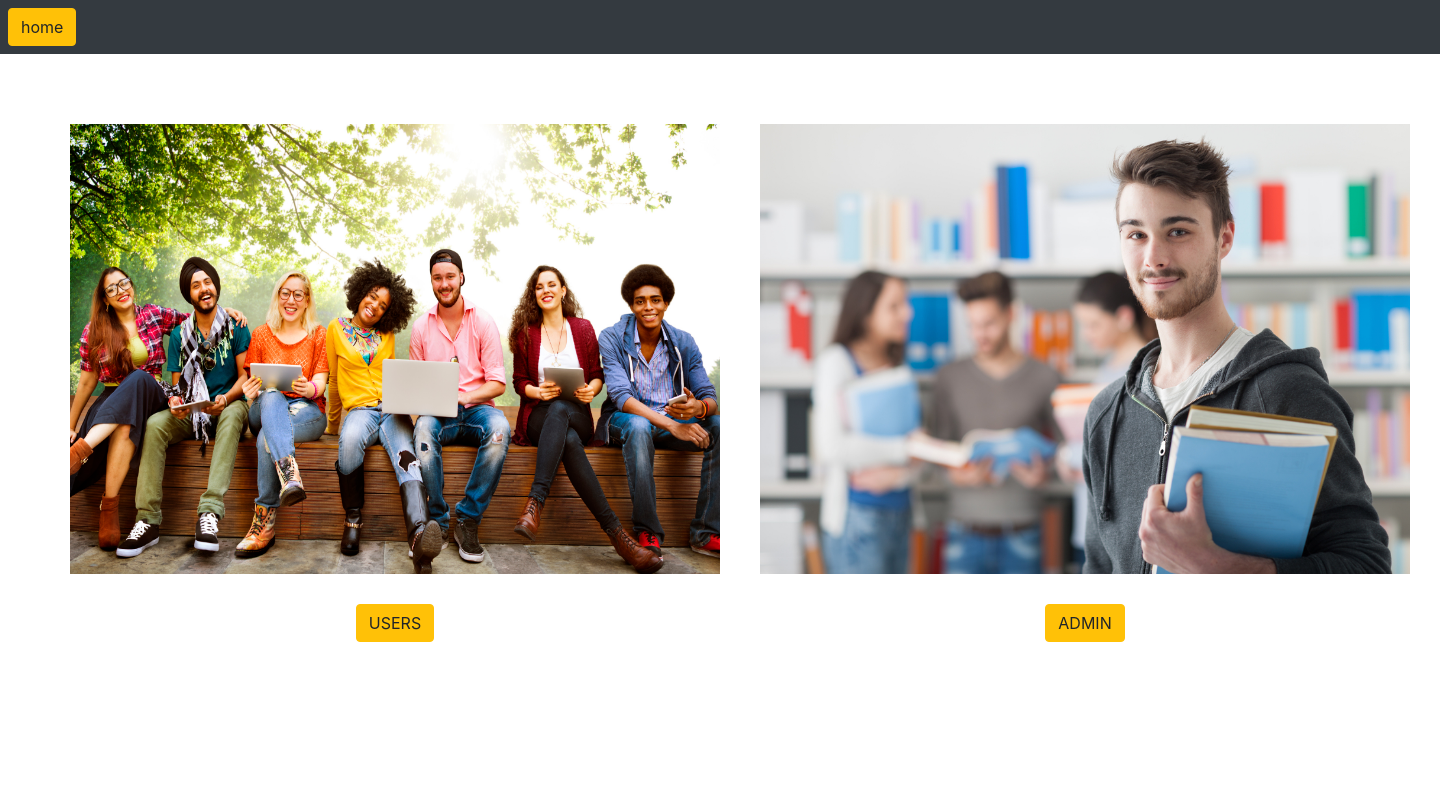
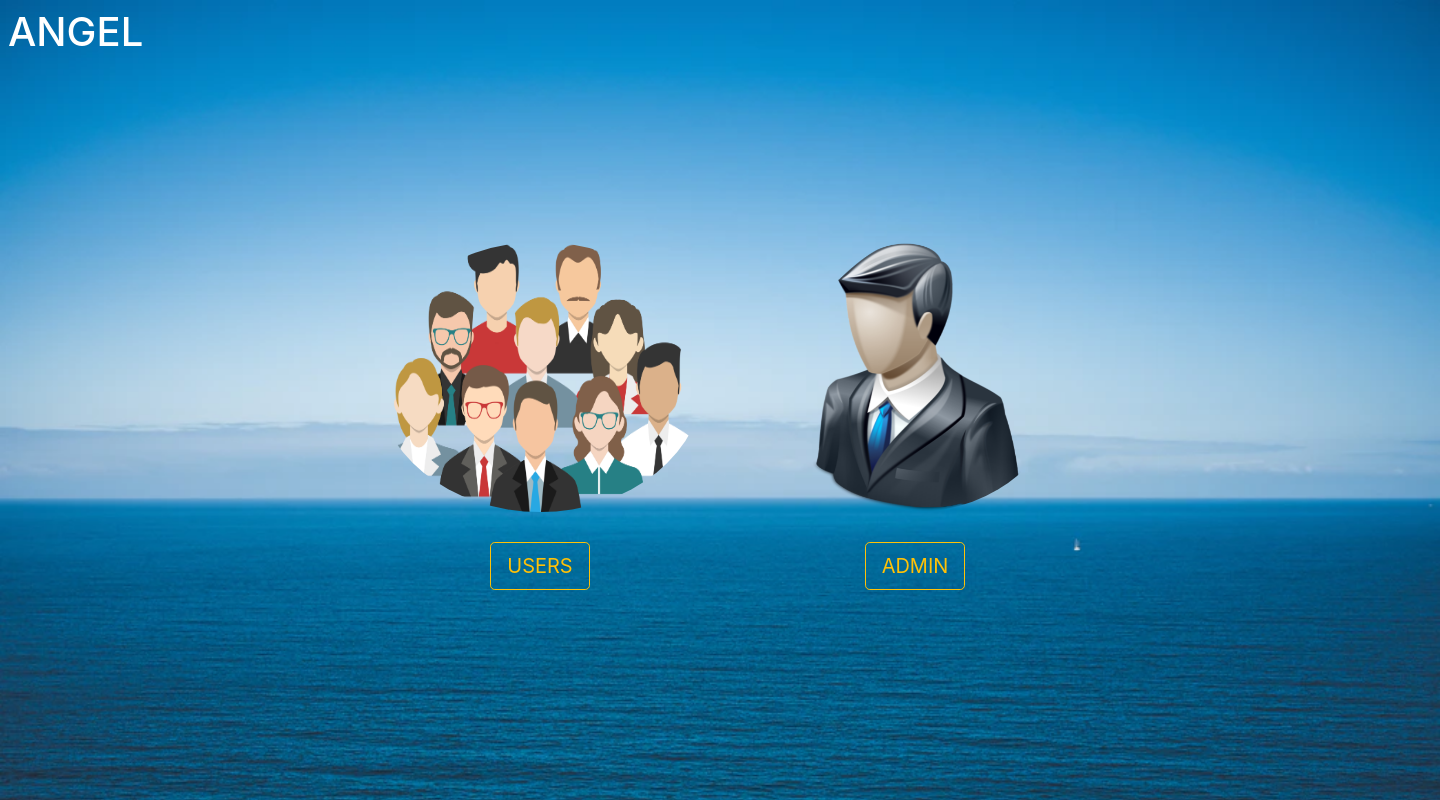
Before and after one commit to Priya8632/emp_demo, a PHP site: page / in a window 1440 px wide. Run offline with PHP 8.4, Linux system fonts and the light colour scheme.

Commit message:
error solve

```diff
--- a/index.php
+++ b/index.php
@@ -32,31 +32,41 @@ if(isset($_REQUEST['login'])){
         }
         .size{
             display:flex;
-            margin:20px;
+            justify-content: center;
+            margin-top:110px;
             padding:30px;
         }
         .a{
-            margin:20px;
+            padding:30px;
+        }
+        h1{
+            color:white;
+        }
+        body{
+            background-image: url("image/ocean.jpg");
+            background-repeat: no-repeat;
+            background-size: cover;
         }
     </style>
 </head>
 <body>
 
-    <nav class="navbar bg-dark p-2">
-        <button class="btn btn-warning">home</button>
+    <nav class="navbar p-2">
+        <h1>ANGEL</h1>
+        <!-- <button class="btn btn-warning">home</button> -->
     </nav>
 
     <div class="size">
     <div class="a">
-        <img src="image/b.jpg" height="450px" width="650px"><br>
+        <img src="image/users.png" height="270px" width="330px" class="rounded-circle"><br>
         <form action="" method="POST">
-        <button value="submit" class="btn btn-warning" name="submit">USERS</button>
+        <button value="submit" class="btn btn-outline-warning btn-lg" name="submit">USERS</button>
         </form>
     </div>
     <div class="a">
-        <img src="image/s1.jpg" height="450px" width="650px"><br>
+        <img src="image/admin.png" height="270px" width="300px" class="rounded-circle"><br>
         <form action="" method="POST">
-        <button value="submit" class="btn btn-warning" name="login">ADMIN</button>
+        <button value="submit" class="btn btn-outline-warning btn-lg" name="login">ADMIN</button>
         </form>
     </div>
     </div>
--- a/user_update.php
+++ b/user_update.php
@@ -173,7 +173,7 @@ $fname = $lname =$email = $pw = $cw = $gender = $age = $dept = $doj = $sal =$chk
             <div class="form-group">
                 <label>DEPARTMENT</label>
                 <select name="dept" class="form-control">
-                <option><?php echo $rows['dept'];?></option>
+                <option value="<?php echo $rows['dept'];?>" selected><?php echo $rows['dept'];?></option>
                 <option value="purchase">Purchase</option>
                 <option value="sal">Sal</option>
                 <option value="marketing">Marketing</option>
```
Also changed, not shown: ragister.php (+8 -8 lines), image/admin.png (added), image/b3.jpg (added), image/college.png (added), image/graphics2.jpg (added), image/java1.jpg (added), image/ocean.jpg (added), image/users.png (added).
